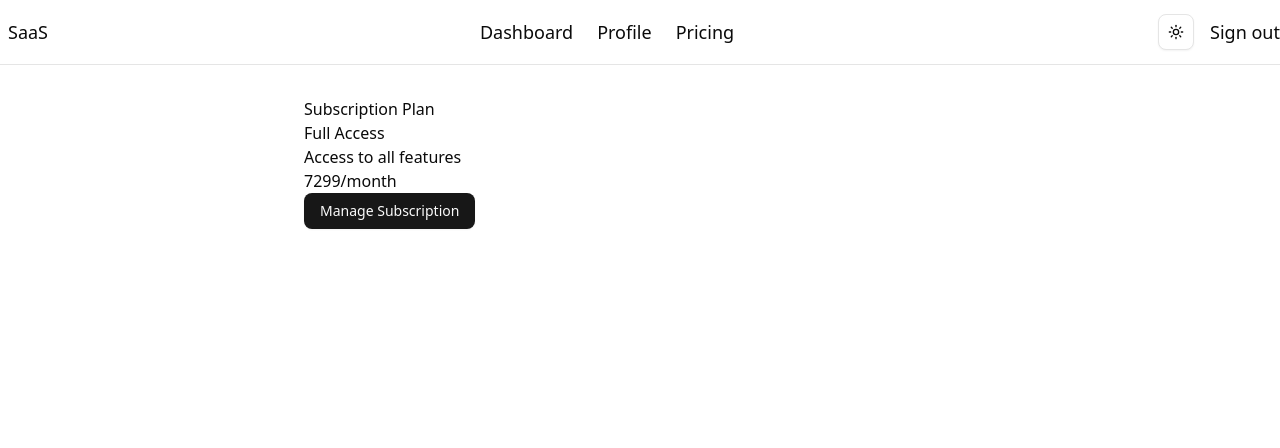
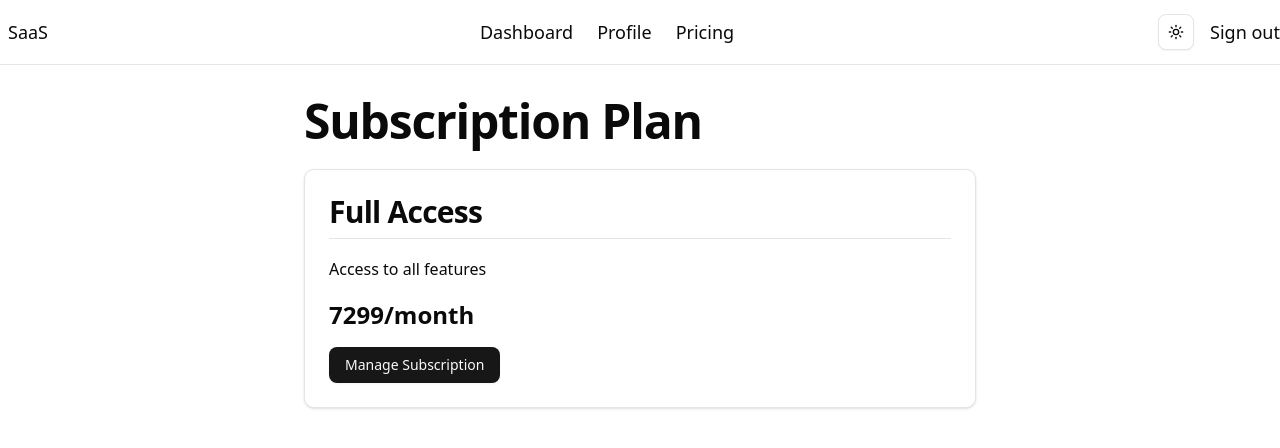
Before and after one commit to badmirohan01/thumbnail-previewer, a Next.js app: page /pricing in a window 1280 px wide. Shown: the top 448 px of the page. Built offline with nearby package versions, Linux system fonts and the light colour scheme.

Commit message:
User interface setup

```diff
--- a/app/pricing/page.tsx
+++ b/app/pricing/page.tsx
@@ -4,11 +4,11 @@ const isSubscribed = true;
 export default async function Pricing() {
     return (
         <div className="max-w-2xl mx-auto py-8">
-            <h1>Subscription Plan</h1>
-            <div>
-                <h2>Full Access</h2>
-                <p>Access to all features</p>
-                <p>7299/month</p>
+            <h1 className="text-4xl font-extrabold tracking-tight lg:text-5xl mb-6">Subscription Plan</h1>
+            <div className="space-y-4 rounded-lg border bg-card text-card-foreground shadow-sm p-6">
+                <h2 className="border-b pb-2 text-3xl font-semibold tracking-tight">Full Access</h2>
+                <p className="leading-7">Access to all features</p>
+                <p className="text-2xl font-bold">7299/month</p>
                 {isSubscribed ? (
                     <form action="">
                         <Button type="submit">Manage Subscription</Button>
```
